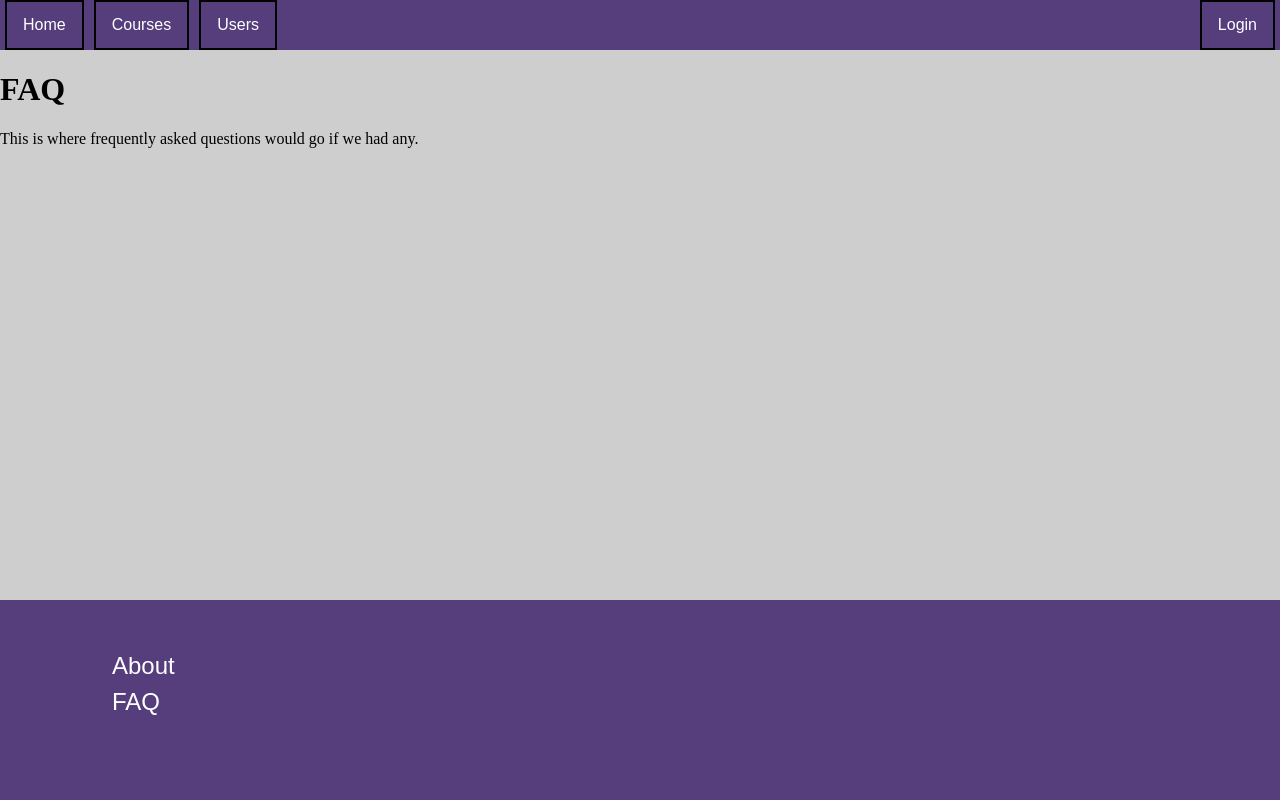
After one commit to carpiotyler/TA-App-Copy, a Django app: page /FAQ/ in a window 1280 px wide. The commit adds this page. Run offline with Django 3.2, Linux system fonts and the light colour scheme.

Commit message:
home, FAQ, header and footer. Not all links implemented yet

```diff
--- a/TAServer/urls.py
+++ b/TAServer/urls.py
@@ -10,10 +10,11 @@ from django.conf.urls import handler404
 
 urlpatterns = [
   url(r'^admin/', admin.site.urls),
-  url('^home/', Home.as_view()),
-  url(r'^login/$', auth_view.LoginView.as_view(), {'template_name': '/registration/login.html'}),
+  url(r'^$', Home.as_view()),
+  url('^home/', Home.as_view(), name='home'),
+  url(r'^login/$', auth_view.LoginView.as_view(), {'template_name': '/registration/login.html'}, name='login'),
   url(r'^signup/$', views.signup, name='signup'),
-
+  url(r'^FAQ/', views.FAQ, name='faq'),
 ]
 
 handler404 = views.error_404
--- a/TAServer/views.py
+++ b/TAServer/views.py
@@ -15,6 +15,8 @@ from django.contrib.auth import authenticate, login, logout
 def signup(request):
     return render(request, "registration/signup.html")
 
+def FAQ(request):
+    return render(request, "main/FAQ.html")
 
 def error_404(request):
     data = {}
--- a/static/css/style.css
+++ b/static/css/style.css
@@ -1,4 +1,5 @@
 /* Rock had a file for this but I'm not going to copy it over unless we actually need it because I don't want anything to break */
+{% load staticfiles %}
 
 body {
     background: #cecece;
@@ -13,22 +14,24 @@ body {
     height: 50px;
 }
 
-ul {
+ul.buttons {
     list-style-type: none;
+    display: inline-block;
     margin: 0;
     padding: 0;
     background-color: #563D7C;
     width: 100%;
 }
 
-li {
+.headerMenu ul li {
+    display:inline-block;
     float: left;
     margin-left: 5px;
     margin-right: 5px;
 }
 
-li.log{
-    position: relative;
+.headerMenu ul li#log{
+    display:inline-block;
     float: right;
     margin-left: 5px;
     margin-right: 5px;
@@ -44,13 +47,6 @@ a.btn {
     text-align: center;
     padding: 14px 16px;
     text-decoration: none;
-}
-
-
-.ellipsis {
-    text-overflow: ellipsis;
-    white-space: nowrap;
-    overflow: hidden;
 }
 
 /* Change the link color to #111 (black) on hover */
@@ -119,9 +115,35 @@ li a:hover {
 	color: white;
 	text-decoration: none;
     font-family: Arial, Helvetica, sans-serif;
-	font-size:12px;
+	font-size:1.5em;
 }
 
 .bottomList{
 	display: block;
+    margin: .5em;
 }
+
+#birdUp{
+    background-image: url("/static/images/birdUp.jpg");
+    margin-left: auto;
+    margin-right: auto;
+    height: 75vh;
+    width: 100vw;
+    top: 10vh;
+    background-size: cover;
+}
+
+.login {
+    width: 60%;
+    margin: 16px auto;
+    border: 1px solid #eee;
+    box-shadow: 0 1px 1px #ccc;
+    padding: 0px 10px;
+    text-align: left;
+}
+
+#404{
+   background-image: url("/static/images/fourOfour.gif");
+    height: 145px;
+    width: 200px;
+}
--- /dev/null
+++ b/templates/main/FAQ.html
@@ -0,0 +1,11 @@
+{% extends "base.html" %}
+{% block content %}
+    {% include "main/header.html" %}
+        <h1>FAQ</h1>
+        <p id="faq" >
+        This is where frequently asked questions would go if we had any.
+        </p>
+        <div id="out">{{out|linebreaks}}</div>
+
+    {% include "main/footer.html" %}
+{% endblock content %}
--- a/templates/main/footer.html
+++ b/templates/main/footer.html
@@ -18,7 +18,7 @@
                 <a class="bottomLinks" href="/about.html"> About</a>
             </li>
             <li class="bottomList">
-                <a class="bottomLinks" href="/FAQ.html"> FAQ</a>
+                <a class="bottomLinks" href="{% url 'faq' %}"> FAQ</a>
             </li>
         </ul>
     </div>
--- a/templates/main/header.html
+++ b/templates/main/header.html
@@ -11,11 +11,11 @@
 
 <body>
 <div class="headerMenu">
-    <ul>
+    <ul class="buttons">
 
         <li>
             <div class="btn-group">
-                <a href="" class="btn">Home</a>
+                <a href="{% url 'home' %}" class="btn">Home</a>
             </div>
         </li>
 
@@ -35,9 +35,9 @@
         <li id="log">
             <div class="btn-group">
                 {% if not user.is_authenticated %}
-                <a href="" class="btn">Login</a>
+                <a href="{% url 'login' %}" class="btn">Login</a>
                 {% elif user.is_authenticated %}
-                <a href="" class="btn">Logout</a>
+                <a href="{% url 'login' %}" class="btn">Logout</a>
                 {% endif %}
             </div>
         </li>
```
Also changed, not shown: templates/main/index.html (+9 -6 lines), templates/registration/login.html (+7 -1 lines), static/images/birdUp.jpg (added).
